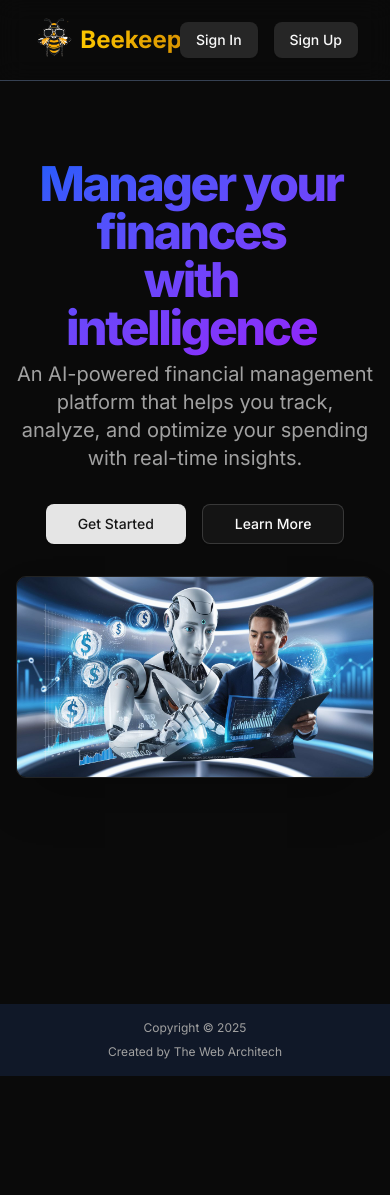
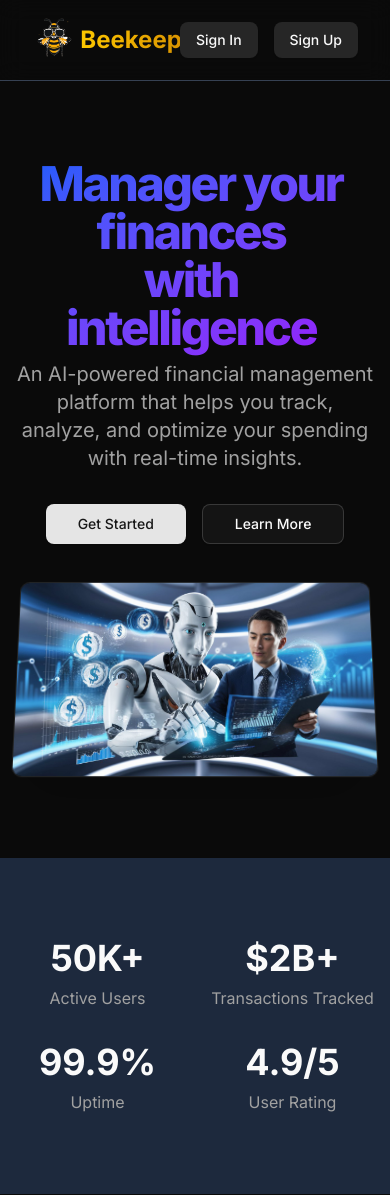
Before and after one commit to JerryDoran/ai-expense-tracker, a Next.js app: page / in a window 390 px wide. Shown: the top 1195 px of the page. Before the commit the page ends 1076 px from the top, so only its background shows below. Built offline with nearby package versions, Linux system fonts and the light colour scheme; no server answers.

Commit message:
added tilted hero image, stats and features sections

```diff
--- a/app/globals.css
+++ b/app/globals.css
@@ -130,3 +130,17 @@
     @apply bg-gradient-to-br from-blue-600 to-purple-600 font-extrabold tracking-tighter pr-2 pb-2 text-transparent bg-clip-text;
   }
 }
+
+.hero-image-wrapper {
+  perspective: 1000px;
+}
+
+.hero-image {
+  transform: rotateX(15deg) scale(1);
+  transition: transform 0.5s ease-out;
+  will-change: transform;
+}
+
+.hero-image.scrolled {
+  transform: rotateX(0deg) scale(1) translateY(40);
+}
--- a/app/page.js
+++ /dev/null
@@ -1,10 +0,0 @@
-import Hero from '@/components/hero';
-import Image from 'next/image';
-
-export default function Home() {
-  return (
-    <div className='mt-20'>
-      <Hero />
-    </div>
-  );
-}
--- /dev/null
+++ b/app/page.jsx
@@ -0,0 +1,41 @@
+import Hero from '@/components/hero';
+import { Card, CardContent } from '@/components/ui/card';
+import { featuresData, statsData } from '@/data/landing';
+
+export default function Home() {
+  return (
+    <div className='mt-20'>
+      <Hero />
+      <section className='py-20 bg-slate-800'>
+        <div className='container mx-auto px-4'>
+          <div className='grid grid-cols-2 md:grid-cols-4 gap-8'>
+            {statsData.map((stat, index) => (
+              <div key={index} className='flex flex-col items-center'>
+                <div className='text-4xl font-bold mb-2'>{stat.value}</div>
+                <div className='text-muted-foreground'>{stat.label}</div>
+              </div>
+            ))}
+          </div>
+        </div>
+      </section>
+      <section className='py-20'>
+        <div className='container mx-auto px-4'>
+          <h2 className='text-3xl font-bold text-center mb-8'>
+            Everything you need to manage your finances
+          </h2>
+          <div className='grid grid-cols-1 md:grid-cols-2 lg:grid-cols-3 gap-8'>
+            {featuresData.map((feature, index) => (
+              <Card key={index} className='p-6'>
+                <CardContent className='space-y-4 pt-4'>
+                  {feature.icon}
+                </CardContent>
+                <h3 className='text-xl font-semibold'>{feature.title}</h3>
+                <p className='text-muted-foreground'>{feature.description}</p>
+              </Card>
+            ))}
+          </div>
+        </div>
+      </section>
+    </div>
+  );
+}
--- a/components/hero.jsx
+++ b/components/hero.jsx
@@ -1,10 +1,34 @@
 'use client';
 
+import { useEffect, useRef } from 'react';
 import Link from 'next/link';
 import { Button } from '@/components/ui/button';
 import Image from 'next/image';
 
 export default function Hero() {
+  const imageRef = useRef(null);
+
+  useEffect(() => {
+    const imageElement = imageRef.current;
+
+    const handleScroll = () => {
+      const scrollPosition = window.scrollY;
+      const scrollThreshold = 100; // Adjust this value to control when the effect starts
+
+      if (scrollPosition > scrollThreshold) {
+        imageElement.classList.add('scrolled');
+      } else {
+        imageElement.classList.remove('scrolled');
+      }
+    };
+
+    window.addEventListener('scroll', handleScroll);
+
+    return () => {
+      window.removeEventListener('scroll', handleScroll);
+    };
+  }, []);
+
   return (
     <div className='pb-20 px-4 mt-40'>
       <div className='container mx-auto text-center'>
@@ -28,7 +52,7 @@ export default function Hero() {
           </Link>
         </div>
         <div className='hero-image-wrapper'>
-          <div className=''>
+          <div ref={imageRef} className='hero-image'>
             <Image
               src='/banner.jpeg'
               alt='Dashboard Preview'
```
